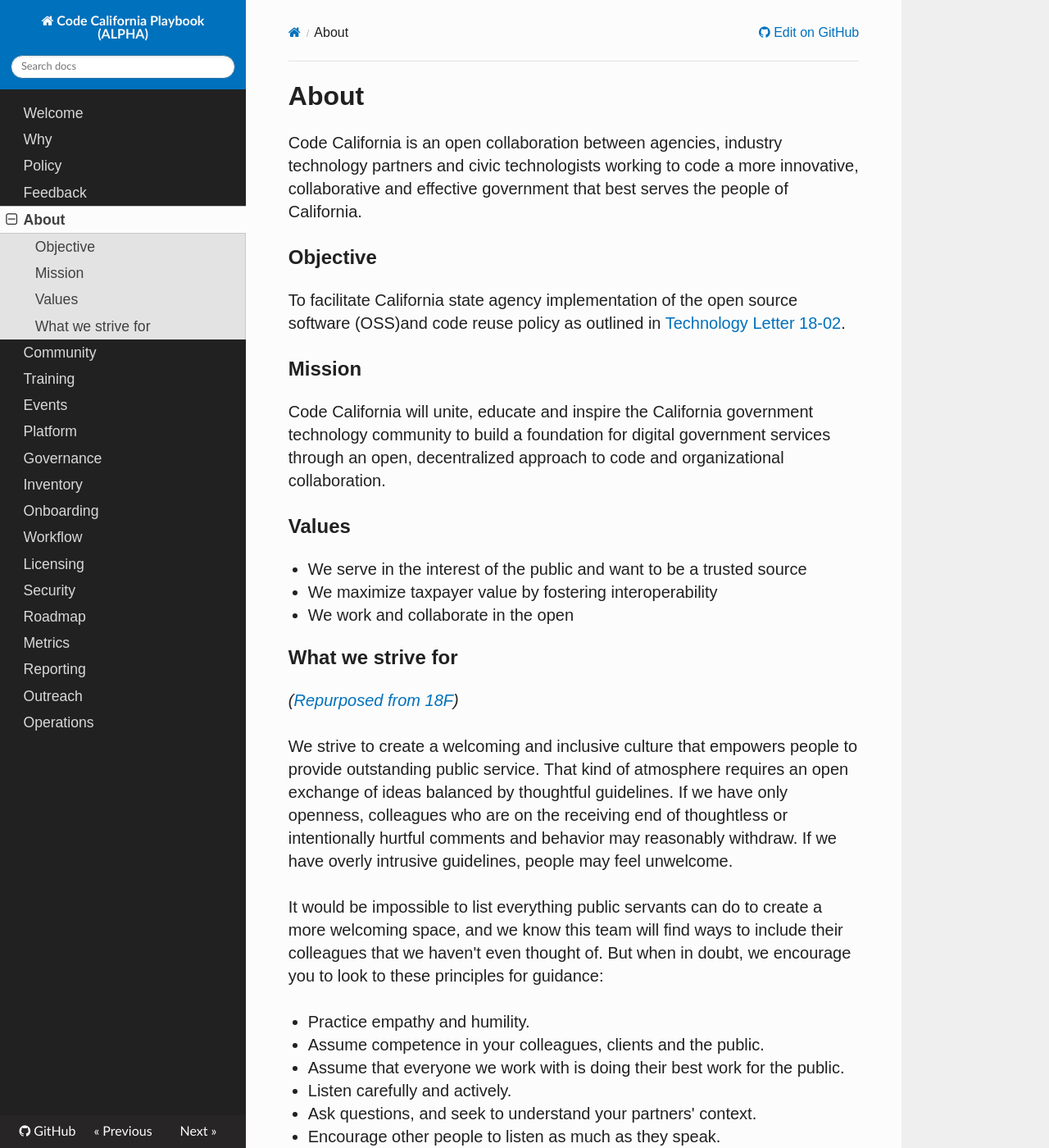
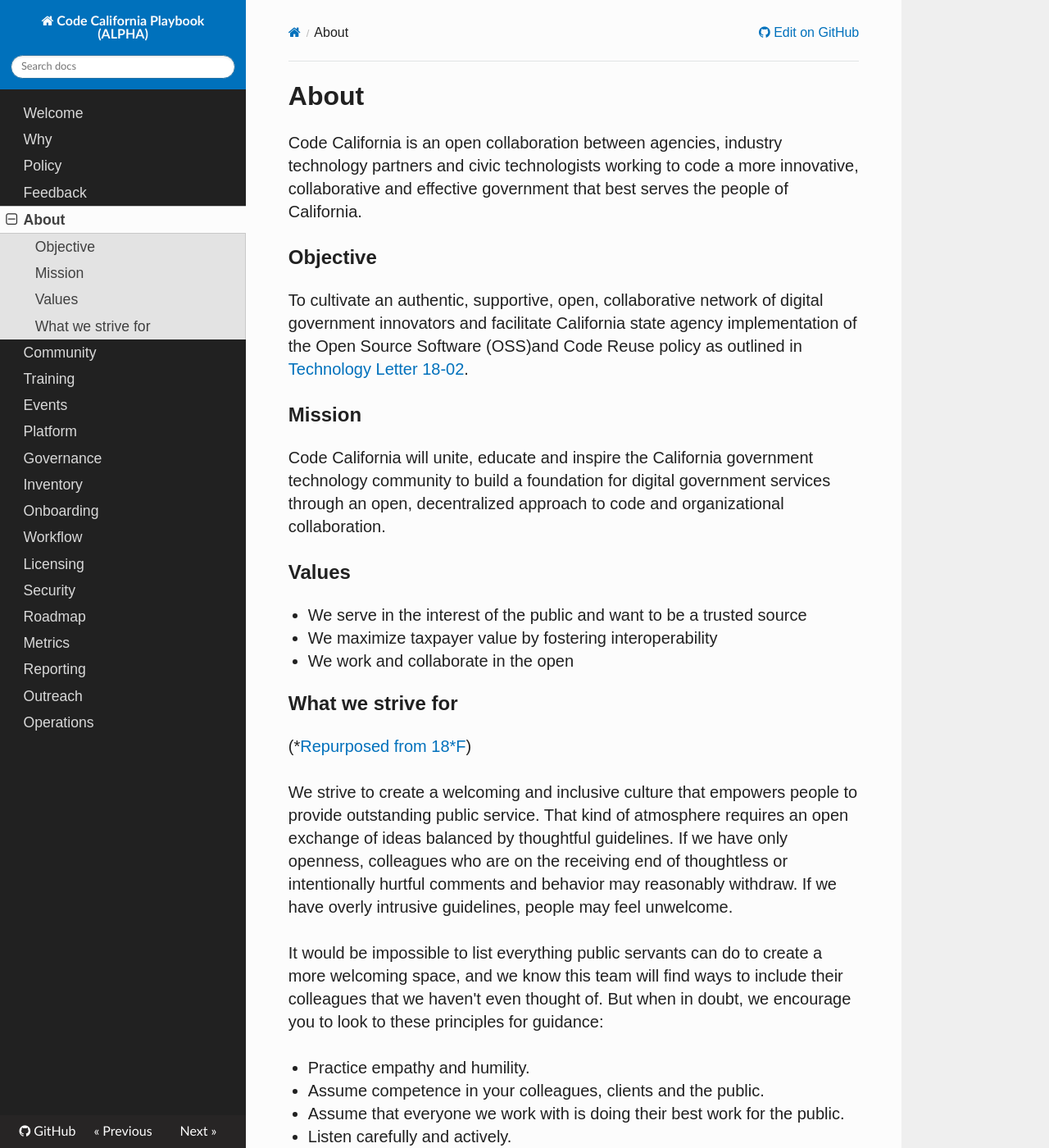
Before and after one commit to CA-CODE-Works/playbook, an MkDocs documentation site: the page built from docs/about.md, in a window 1280 px wide and 1400 px high. Shown: the whole window at 82% size. Built offline with MkDocs 1.6.1, drawn with Linux system fonts in a browser that asks for light colours; nearby versions of some CDN libraries; old or Windows-style settings are respelled for this version of MkDocs.

Commit message:
Update about.md

```diff
--- a/docs/about.md
+++ b/docs/about.md
@@ -4,7 +4,7 @@
 
 ## Objective
 
-To facilitate California state agency implementation of the open source software (OSS)and code reuse policy as outlined in [Technology Letter 18-02](https://docs.google.com/document/d/1hXYzV_KW49epVuj9EuUGP1hNNARRMf_yVi1Uz5XX_oI/edit#heading=h.urh5wmrr4rhi).
+To cultivate an authentic, supportive, open, collaborative network of digital government innovators and facilitate California state agency implementation of the Open Source Software (OSS)and Code Reuse policy as outlined in [Technology Letter 18-02](#heading=h.urh5wmrr4rhi).
 
 ## Mission
 
@@ -20,7 +20,7 @@
 
 ## What we strive for
 
-*([Repurposed from 18F](https://18f.gsa.gov/code-of-conduct/#what-we-strive-for))*
+(*[Repurposed from 18*F](https://18f.gsa.gov/code-of-conduct/#what-we-strive-for))
 
 We strive to create a welcoming and inclusive culture that empowers people to provide outstanding public service. That kind of atmosphere requires an open exchange of ideas balanced by thoughtful guidelines. If we have only openness, colleagues who are on the receiving end of thoughtless or intentionally hurtful comments and behavior may reasonably withdraw. If we have overly intrusive guidelines, people may feel unwelcome.
 
```
